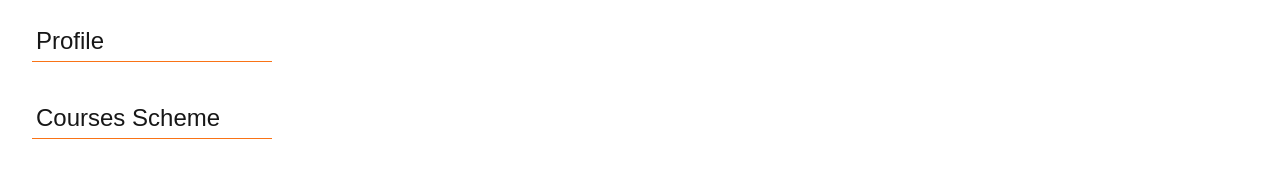
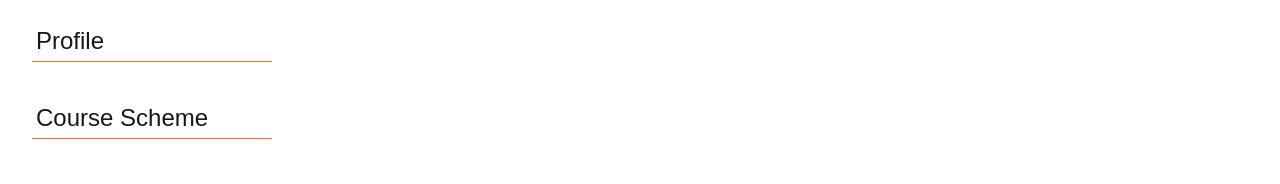
Before and after one commit to langaracpsc/CourseGraph, a Next.js app in the folder frontend/app/: page /Menu in a window 1280 px wide. Shown: the part 223-407 px from the top of the page. Built offline with nearby package versions, Linux system fonts and the light colour scheme.

Commit message:
Refactored Menu page

```diff
--- a/frontend/app/src/app/Menu/page.tsx
+++ b/frontend/app/src/app/Menu/page.tsx
@@ -1,49 +1,24 @@
 import { FC } from "react";
-import Link from "next/link";
+import MenuLink from "../components/MenuLink";
 
 const Page: FC = () => {
   return (
     <div className="px-8">
       <ul className="flex flex-col justify-center content-start h-screen text-2xl font-medium">
         <li>
-          <Link
-            href={"/Profile"}
-            className="block pt-8 pb-1 pl-1 mt-2 w-60 border-orange-500 border-b hover:bg-neutral-800 focus:outline-none focus:bg-neutral-700 transition-colors duration-200"
-          >
-            Profile
-          </Link>
+          <MenuLink path="/Profile" label="Profile" />
         </li>
         <li>
-          <Link
-            href={"/CourseScheme"}
-            className="block pt-8 pb-1 pl-1 mt-2 w-60 border-orange-500 border-b hover:bg-neutral-800 focus:outline-none focus:bg-neutral-700 transition-colors duration-200"
-          >
-            Courses Scheme
-          </Link>
+          <MenuLink path="/CourseScheme" label="Course Scheme" />
         </li>
         <li>
-          <Link
-            href={"/CourseList"}
-            className="block pt-8 pb-1 pl-1 mt-2 w-60 border-orange-500 border-b hover:bg-neutral-800 focus:outline-none focus:bg-neutral-700 transition-colors duration-200"
-          >
-            Courses List
-          </Link>
+          <MenuLink path="/CourseList" label="Courses List" />
         </li>
         <li>
-          <Link
-            href={"/FacultyContacts"}
-            className="block pt-8 pb-1 pl-1 mt-2 w-60 border-orange-500 border-b hover:bg-neutral-800 focus:outline-none focus:bg-neutral-700 transition-colors duration-200"
-          >
-            Faculty Contacts
-          </Link>
+          <MenuLink path="/FacultyContacts" label="Faculty Contacts" />
         </li>
         <li>
-          <Link
-            href={"/AppGuide"}
-            className="block pt-8 pb-1 pl-1 mt-2 w-60 border-orange-500 border-b hover:bg-neutral-800 focus:outline-none focus:bg-neutral-700 transition-colors duration-200"
-          >
-            App Guide
-          </Link>
+          <MenuLink path="/AppGuide" label="App Guide" />
         </li>
       </ul>
     </div>
--- /dev/null
+++ b/frontend/app/src/app/components/MenuLink.tsx
@@ -0,0 +1,19 @@
+import Link from "next/link";
+
+interface MenuLinkProps {
+  path: string;
+  label: string;
+}
+
+const MenuLink: React.FC<MenuLinkProps> = ({ path, label }) => {
+  return (
+    <Link
+      href={path}
+      className="block pt-8 pb-1 pl-1 mt-2 w-60 border-orange-500 border-b hover:bg-neutral-800 focus:outline-none focus:bg-neutral-700 transition-colors duration-200"
+    >
+      {label}
+    </Link>
+  );
+};
+
+export default MenuLink;
```
